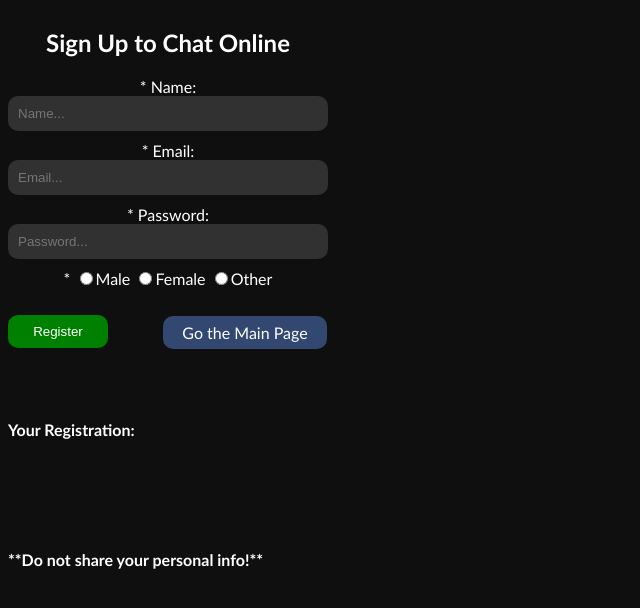
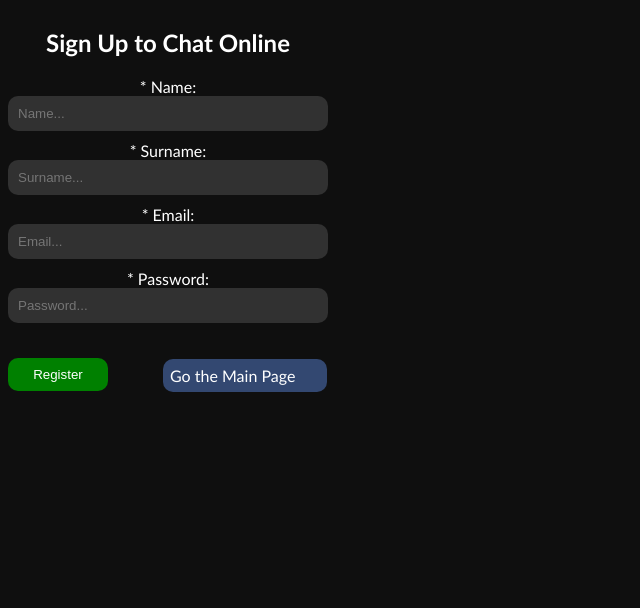
Before and after one commit to Ale31199/chat, a PHP site: page /signup.php in a window 1280 px wide. Shown: the top 608 px of the page, without its empty margins (0-640 px from the left). Run offline with PHP 8.4, Linux system fonts and the light colour scheme.

Commit message:
SQL E PHP FUNZIONANTI CON XAMPP (prima versione dei dati che funzionano) + ordine dei file!

```diff
--- a/src/registerStyle.css
+++ b/src/registerStyle.css
@@ -40,6 +40,8 @@
   border: none;
   border-radius: 10px;
   padding: 9px;
+  position: relative;
+  top: 350px;
 }
 
 .reg:hover {
@@ -98,7 +100,7 @@ body {
   border: none;
   border-radius: 10px;
   padding: 7px;
-  top: -32px;
+  top: 318px;
   left: 155px;
   position: relative;
   text-decoration: none;
--- a/src/signup.php
+++ b/src/signup.php
@@ -10,39 +10,44 @@
   //definire le variabili e impostarle vuote-->
 
 
-$name = $email = $password = $gender = '';
-$nameErr = $emailErr = $passwordErr = $genderErr = '';
+$name = $surname = $email = $pass = '';
 $id= '';
 
 if ($_SERVER['REQUEST_METHOD']== 'POST'){
-
-  if (empty($_POST["name"])) {
-    $nameErr = "Name is required";
-  } else {
-    $name = test_input($_POST["name"]);
-    // check if name only contains letters and whitespace
-    if (!preg_match("/^[a-zA-Z-' ]*$/",$name)) {
-      $nameErr = "Only letters and white space allowed";
-    }
-  }
-
-  if (empty($_POST["email"])) {
-    $emailErr = "Email is required";
-  } else {
-    $email = test_input($_POST["email"]);
-    // check if e-mail address is well-formed
-    if (!filter_var($email, FILTER_VALIDATE_EMAIL)) {
-      $emailErr = "Invalid email format";
-    }
-  }
-
-  $password = test_input($_POST['password']);
-  if (isset($_POST['gender'])) {
-  $gender = test_input($_POST['gender']);
-  };
+  $name = $_POST["name"];
+  $surname = $_POST["surname"];
+  $email = $_POST["email"];
+  $pass = ($_POST["password"]);
 };
 
+////////////////////////
 
+$servername= "127.0.0.1";
+$username="alessio";
+$passw="caccamella.31199";
+$dbname="nuvola";
+
+$conn = new mysqli($servername, $username, $passw, $dbname);
+
+if($conn->connect_error){
+  die("Connection failed: " .$conn->connect_error);
+}
+
+$sql = "INSERT INTO `testtabella` (`Name`, `Surname`, `Email`, `Password`)
+VALUES (?, ?, ?, ?)";
+
+$stmt = $conn->prepare($sql);
+$stmt->bind_param("ssss", $name, $surname, $email, $pass);
+
+if($stmt->execute()){
+  echo "";
+} else {
+  echo "" . $stmt->error;
+}
+$stmt->close();
+$conn->close();
+
+/////////////////////
 function test_input($data){
   $data = trim($data);
   $data = stripcslashes($data);
@@ -53,118 +58,24 @@ function test_input($data){
 
 <div class="form">
 <h2>Sign Up to Chat Online</h2>
-<form method="post" action="<?php echo htmlspecialchars($_SERVER['PHP_SELF'])?>" onsubmit="return check($name, $email, $password, $id)">
+<form method="post" action="<?php echo htmlspecialchars($_SERVER['PHP_SELF'])?>">
 
-<?php
-function check($name, $email, $password){
-if($name === '' || $email === '' || $password === ''){
-echo '<script>alert("Invalid form: Fill all the camps with the data")</script>';
-return false;
-} else {
-  return true;
-};
-};
-
-
-?>
-
-<span class="error">*<?php echo $nameErr; ?></span>
+<span class="error">*</span>
  Name: <input  class="bart" type="text" name="name" placeholder="Name...">
 
+ <span class="error">*</span>
+ Surname: <input  class="bart" type="text" name="surname" placeholder="Surname...">
 
- <span class="error">*<?php echo $emailErr; ?></span>
- Email: <input  class="bart" type="text" name="email" placeholder="Email...">
+ <span class="error">*</span>
+ Email: <input  class="bart" type="email" name="email" placeholder="Email...">
 
+ <span class="error">*</span>
+ Password: <input class="bart" type="password" name="password" placeholder="Password...">
+</div>
 
- <span class="error">*<?php echo $passwordErr; ?></span>
- Password: <input class="bart" type="text" name="password" placeholder="Password...">
-
-
- <span class="error">*<?php echo $genderErr; ?></span>
-<input class="baro" type="radio" name="gender" <?php ?>>Male
-<input class="baro" type="radio" name="gender">Female
-<input class="baro" type="radio" name="gender">Other
-
- <input id="sub" value="Register" type="submit" name="submit" class="reg">
+<input id="sub" value="Register" type="submit" name="submit" class="reg">
  <a href="http://localhost:3001/" class="back">Go the Main Page</a href="">
 </div>
 
-
-
-
-
-  <div class="registration">Your Registration:</div>
-
-  <div id="data" class="registration1"> <?php
-  function getName($name){
-      $test = fopen('regdata.txt', 'a') or die('something wrong');
-      $name= "$name\n";
-      fwrite($test, $name);
-      fclose($test);
-      return($name);
-  }
-   getName($name); ?></div>
-
-
-
-<div id="data" class="registration1"><?php
-  function getNamee($email){
-      $test = fopen('regdata.txt', 'a') or die('something wrong');
-      $email= "$email\n";
-      fwrite($test, $email);
-      fclose($test);
-  }
-    getNamee($email); ?></div>
-
-
-<div id="data" class="registration1"><?php
-  function getNameee($password){
-      $test = fopen('regdata.txt', 'a') or die('something wrong');
-      $password= "$password\n";
-      fwrite($test, $password);
-      fclose($test);
-  }
-  getNameee($password); ?></div>
-
-
-
-<div id="data" class="registration1"><?php
-  function getNameeee($gender){
-      $test = fopen('regdata.txt', 'a') or die('something wrong');
-      $gender= "$gender\n";
-      fwrite($test, $gender);
-      fclose($test);
-  }
-   getNameeee($gender); ?></div>
-
-
-<div id="data" class="registration11"><?php
-function randomId(){
-  $limit = rand(10, 20);
-  $id= '';
-  $chara= 'ABCDEFGHIJKLMNOPQRSTUVWXYZabcdefghijklmnopqrstuvwxyz0123456789';
-
- for ($i=0; $i < $limit; $i++){
-  $random = rand(0, strlen($chara));
-  $id .=$chara[$random];
- };
- return $id;
-};
-$id = randomId();
-echo($id);
-
-
-  function getNameeeex($id){
-      $test = fopen('regdata.txt', 'a') or die('something wrong');
-      $id= "$id\n";
-      fwrite($test, $id);
-      fclose($test);
-  }
-  getNameeeex($id);
-  ?>
-</div>
-  <div class="registration2">**Do not share your personal info!**</div>
-
-
   <body>
     <html>
```
Also changed, not shown: INSERT INTO myguests (id, firstname, las.sql (deleted, +0 -8 lines), src/login.php (+47 -37 lines), src/regdata.txt (deleted, +0 -20 lines), 2 other files.
